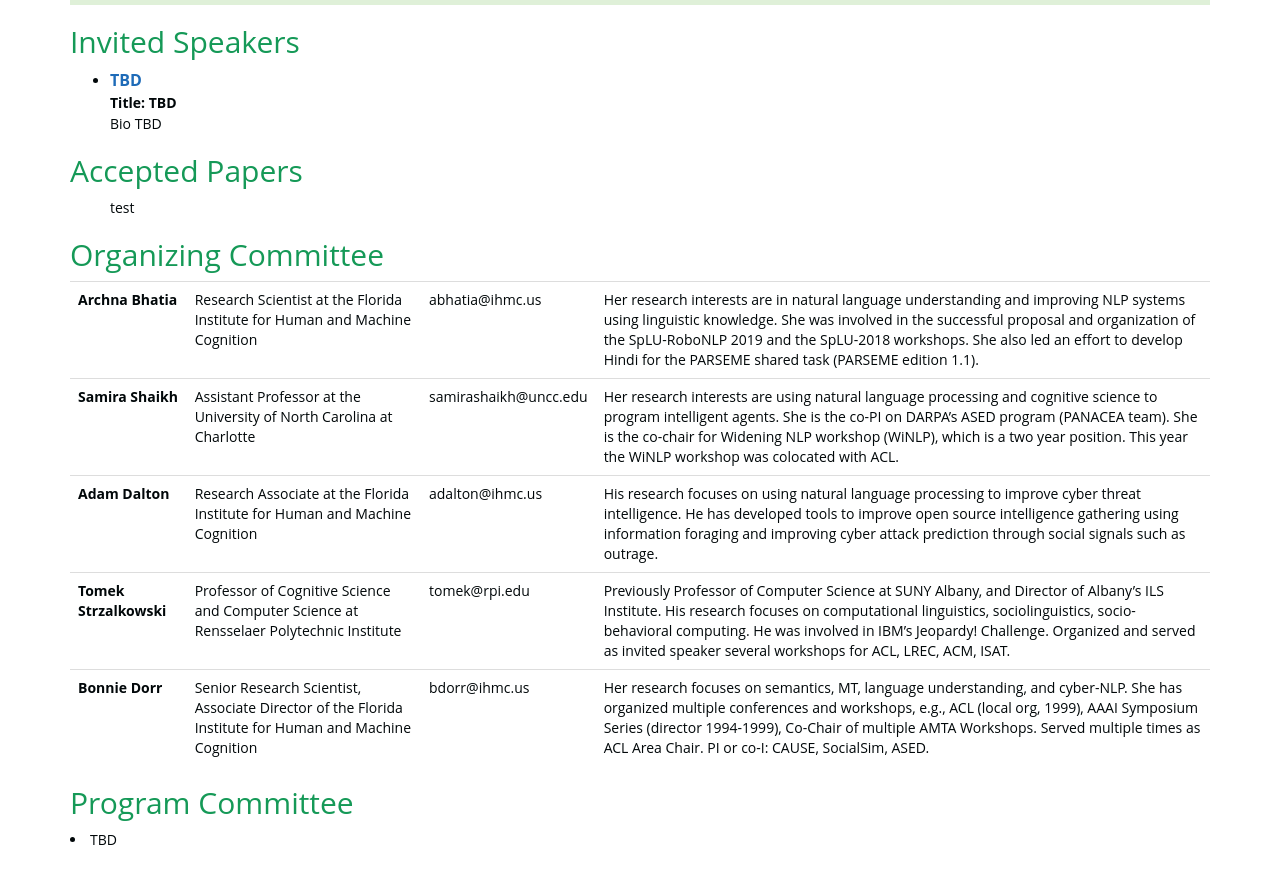
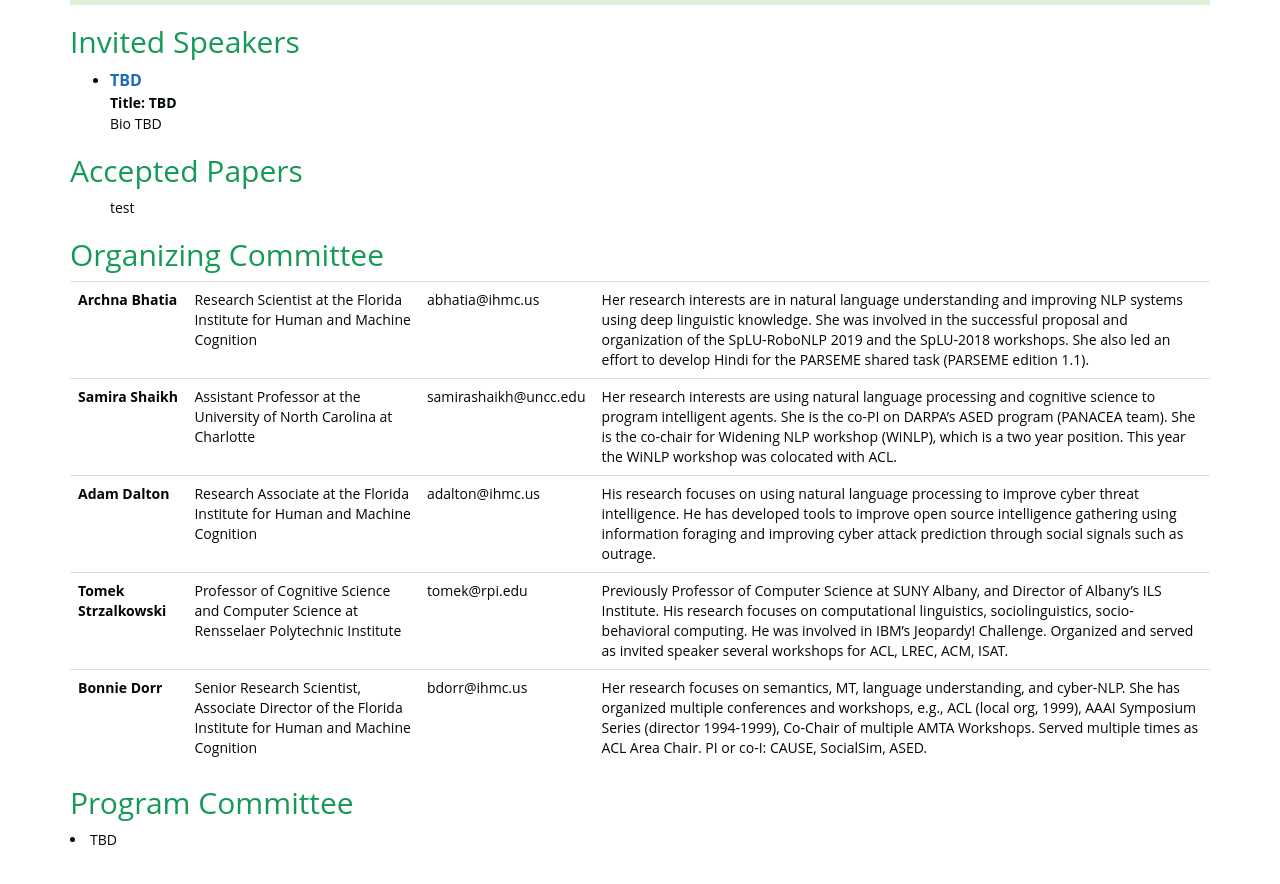
Before and after one commit to social-threats/social-threats.github.io, a Jekyll site: the page built from index.html, in a window 1280 px wide and 900 px high, scrolled down 1470 px. Shown: the top 884 px of the window. Built offline with Jekyll 4.4.1, drawn with Linux system fonts in a browser that asks for light colours; nearby versions of some CDN libraries.

Commit message:
Update organizers.html

```diff
--- a/_includes/_STOC_2020/organizers.html
+++ b/_includes/_STOC_2020/organizers.html
@@ -9,11 +9,9 @@
         <th scope="row">Archna Bhatia</th>
         <td>Research Scientist at the Florida Institute for Human and Machine Cognition</td>
         <td>abhatia@ihmc.us</td>
-        <td>Her research interests are in natural language understanding and improving NLP systems using
+        <td>Her research interests are in natural language understanding and improving NLP systems using deep
             linguistic knowledge. She was involved in the successful proposal and organization of the SpLU-RoboNLP 2019
-            and
-            the
-            SpLU-2018 workshops. She also led an effort to develop Hindi for the PARSEME shared task (PARSEME edition
+            and the SpLU-2018 workshops. She also led an effort to develop Hindi for the PARSEME shared task (PARSEME edition
             1.1).
         </td>
     </tr>
```
